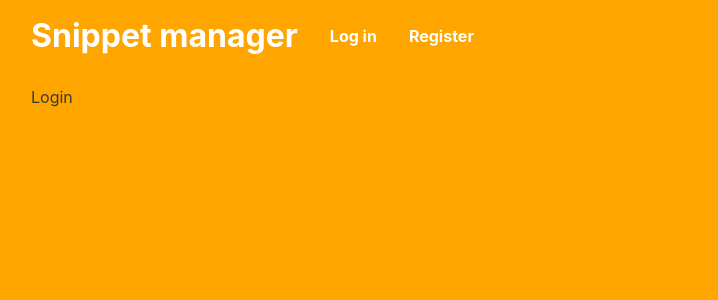
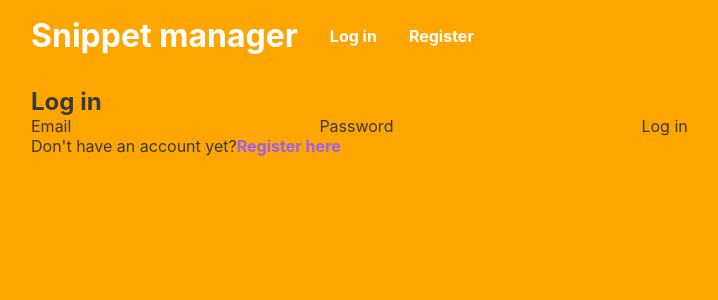
Before and after one commit to denis-rim/snippet-manager, a React (Create React App) app in the folder client/: page /login in a window 1280 px wide. Shown: the top 300 px of the page, without its empty margins (125-843 px from the left). Built offline with nearby package versions, Linux system fonts and the light colour scheme.

Commit message:
build login component

```diff
--- a/client/src/Router.js
+++ b/client/src/Router.js
@@ -2,6 +2,7 @@
 import Navbar from "./components/misc/Navbar";
 import Home from "./components/home/Home";
 import Register from "./components/auth/Register";
+import Login from "./components/auth/Login";
 
 const Router = () => {
   return (
@@ -11,7 +12,9 @@
         <Route exact path="/">
           <Home />
         </Route>
-        <Route path="/login">Login</Route>
+        <Route path="/login">
+          <Login />
+        </Route>
         <Route path="/register">
           <Register />
         </Route>
--- a/client/src/components/auth/Login.js
+++ b/client/src/components/auth/Login.js
@@ -0,0 +1,50 @@
+import React, { useState } from "react";
+import { Link } from "react-router-dom";
+import axios from "axios";
+
+const Login = () => {
+  const [formEmail, setFormEmail] = useState("");
+  const [formPassword, setFormPassword] = useState("");
+
+  const login = async (e) => {
+    e.preventDefault();
+
+    const loginData = {
+      email: formEmail,
+      password: formPassword,
+    };
+
+    await axios.post("http://localhost:5000/auth/login/", loginData);
+  };
+
+  return (
+    <div className="auth-form">
+      <h2>Log in</h2>
+      <form onSubmit={login}>
+        <label htmlFor="form-email">Email</label>
+        <input
+          id="form-email"
+          type="email"
+          value={formEmail}
+          onChange={(e) => setFormEmail(e.target.value)}
+        />
+
+        <label htmlFor="form-password">Password</label>
+        <input
+          id="form-password"
+          type="password"
+          value={formPassword}
+          onChange={(e) => setFormPassword(e.target.value)}
+        />
+
+        <button type="submit">Log in </button>
+      </form>
+      <p>
+        Don't have an account yet?
+        <Link to="/register">Register here</Link>
+      </p>
+    </div>
+  );
+};
+
+export default Login;
```
